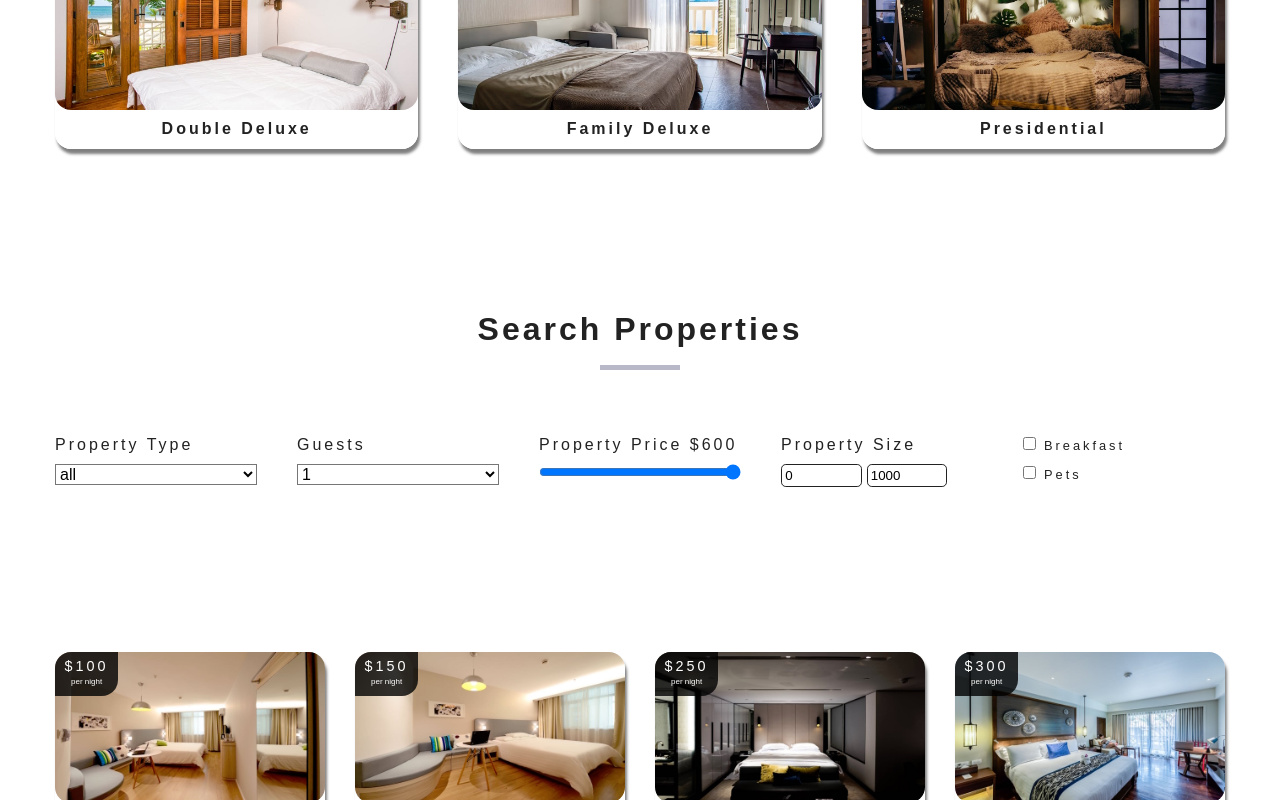
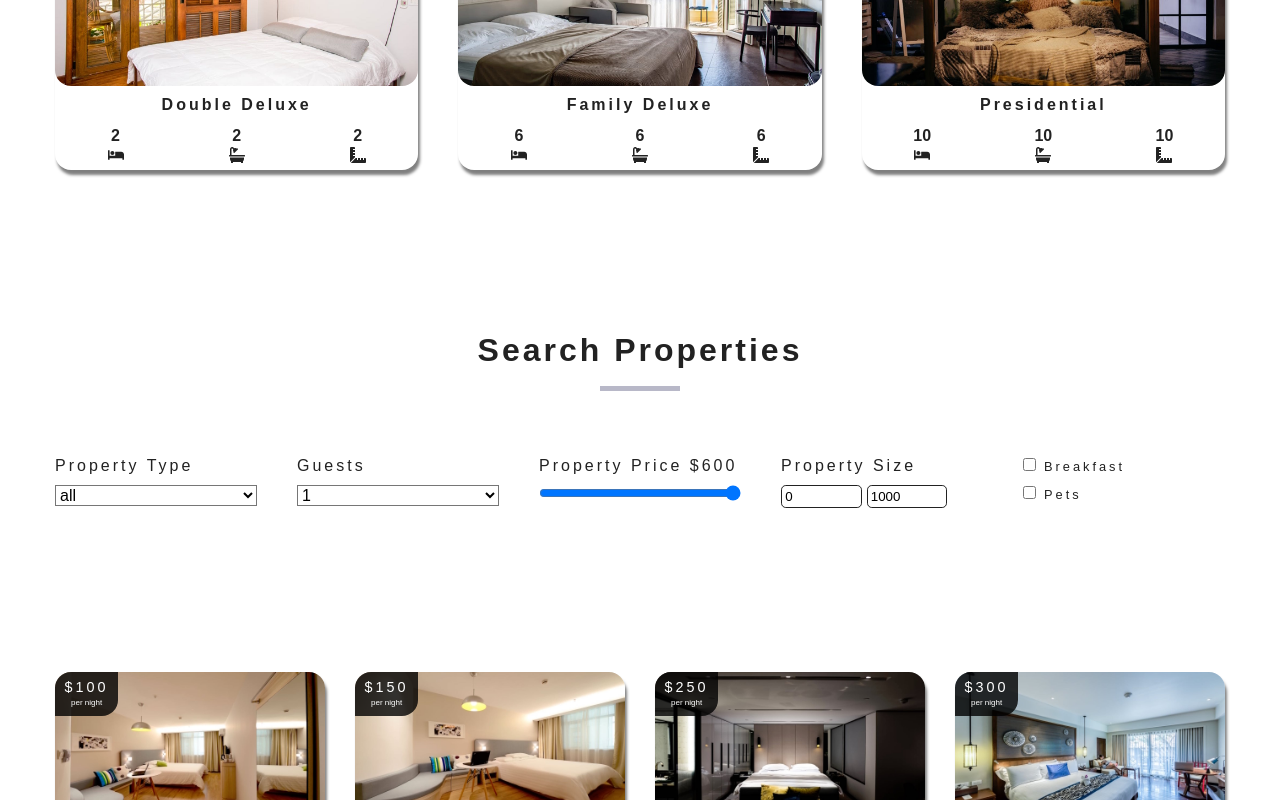
Before and after one commit to JanPaulCulpeper/empire-eleven-realty, a React (Create React App) app: page / in a window 1280 px wide. Shown: the part 1600-2400 px from the top of the page. Built offline with nearby package versions, Linux system fonts and the light colour scheme.

Commit message:
edited property css

```diff
--- a/src/App.css
+++ b/src/App.css
@@ -58,7 +58,7 @@
   h6 {
     font-size: 1em;
     font-weight: bold;
-    margin-bottom: 1.5em;
+    margin-bottom: 0;
   }
 
   .btn-primary {
@@ -382,6 +382,45 @@
     font-weight: 700;
     letter-spacing: var(--mainSpacing);
   }
+  .columns{
+    /* height: 20px; */
+    border-radius: 10px;
+    /* border: 1px solid #000000; */
+    display: flex;
+   justify-content:space-around;
+
+  }
+
+  .room-count{
+    /* border: 1px solid #000000; */
+
+    display: flex;
+    justify-content:space-around;
+  }
+  .room-icon{
+    /* border: 1px solid #000000; */
+
+    display: flex;
+    justify-content:space-around;
+  }
+  .bath-count{
+    display: flex;
+    justify-content:space-around;
+  }
+  .bath-icon{
+    display: flex;
+    justify-content:space-around;
+  }
+  .sqft-count{
+    display: flex;
+    justify-content:space-around;
+  }
+  .sqft-icon{
+    display: flex;
+    justify-content:space-around;
+  }
+
+
   /* .property-bed-info {
     background: white;
     border-radius: 1em;
--- a/src/components/Property.js
+++ b/src/components/Property.js
@@ -3,9 +3,10 @@ import { Link } from "react-router-dom";
 import defaultImg from "../images/room-1.jpeg";
 import PropTypes from "prop-types";
 import { memo } from "react";
+import { FaBed, FaBath, FaRulerCombined } from 'react-icons/fa'
 
 const Property = memo(({ property }) => {
-  const { name, sp, images, price } = property;
+  const { name, sp, images, price, capacity } = property;
 
 
   return (
@@ -21,6 +22,32 @@ const Property = memo(({ property }) => {
         </Link>
       </div>
       <p className="property-info">{name}</p>
+      <div className="columns">
+                <div className="column-rooms">
+                    <div className="room-count">
+                        <h6>{capacity}</h6>
+                    </div>
+                    <div className="room-icon">
+                        <h6><FaBed /></h6>
+                    </div>
+                </div>
+                <div className="column-bath">
+                    <div className="bath-count">
+                        <h6>{capacity} </h6>
+                    </div>
+                    <div className="bath-icon">
+                        <h6><FaBath /></h6>
+                    </div>
+                </div>
+                <div className="column-sqft">
+                    <div className="sqft-count">
+                        <h6>{capacity}  </h6>
+                    </div>
+                    <div className="sqft-icon">
+                        <h6><FaRulerCombined /></h6>
+                    </div>
+                </div>
+            </div>
     </article>
   );
 });
```
